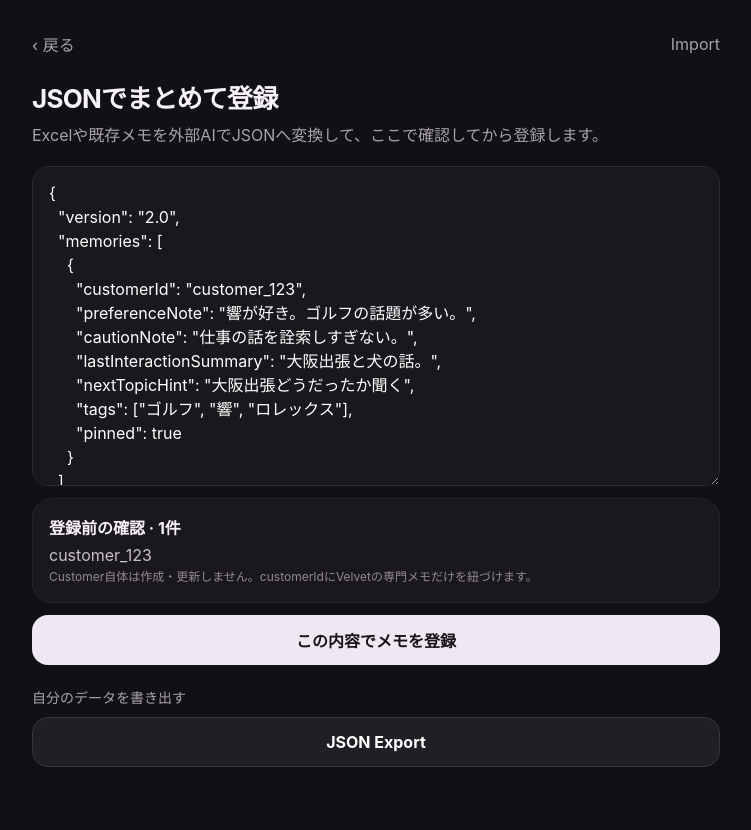
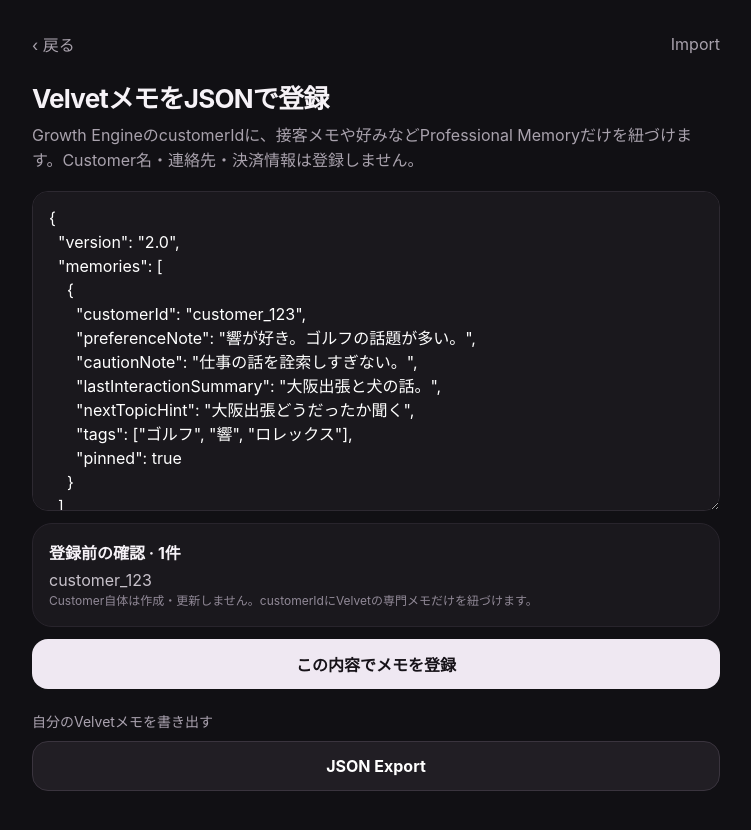
Before and after one commit to karukimori-wq/Velvet, a Next.js app: page /import in a window 1280 px wide. Shown: the top 830 px of the page, without its empty margins (264-1015 px from the left). Built offline with nearby package versions, Linux system fonts and the light colour scheme.

Commit message:
Remove legacy People dependency from import page

```diff
--- a/app/import/page.tsx
+++ b/app/import/page.tsx
@@ -1,21 +1,14 @@
 import Link from "next/link";
-import { getRequestIdentity } from "@/lib/auth/request-identity";
-import { listPeopleStore } from "@/lib/person-store";
 import { ImportForm } from "./import-form";
 
 export default async function ImportPage({ searchParams }: { searchParams: Promise<{ error?: string }> }) {
   const { error } = await searchParams;
-  const { ownerUserId } = await getRequestIdentity();
-  const people = await listPeopleStore(ownerUserId, { includeArchived: true });
-
-  return (
-    <main className="shell">
-      <header className="header"><Link className="subtle" href="/people">‹ 戻る</Link><span className="subtle">Import</span></header>
-      <section className="hero"><h1>JSONでまとめて登録</h1><p>Excelや既存メモを外部AIでJSONへ変換して、ここで確認してから登録します。</p></section>
-      {error && <div className="formError">形式を確認してください：{error}</div>}
-      <ImportForm existingNames={people.map((person) => person.name)} />
-      <div className="sectionTitle">自分のデータを書き出す</div>
-      <Link className="secondaryButton actionLink" href="/api/export">JSON Export</Link>
-    </main>
-  );
+  return <main className="shell">
+    <header className="header"><Link className="subtle" href="/people">‹ 戻る</Link><span className="subtle">Import</span></header>
+    <section className="hero"><h1>VelvetメモをJSONで登録</h1><p>Growth EngineのcustomerIdに、接客メモや好みなどProfessional Memoryだけを紐づけます。Customer名・連絡先・決済情報は登録しません。</p></section>
+    {error && <div className="formError">形式を確認してください：{error}</div>}
+    <ImportForm />
+    <div className="sectionTitle">自分のVelvetメモを書き出す</div>
+    <Link className="secondaryButton actionLink" href="/api/export">JSON Export</Link>
+  </main>;
 }
```
